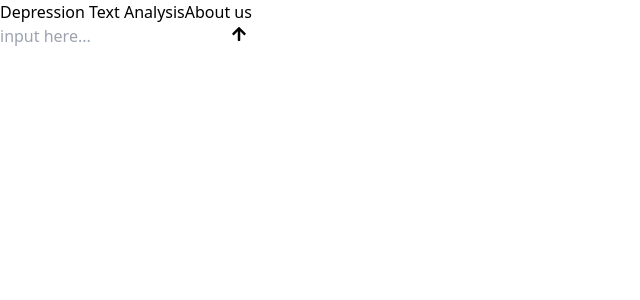
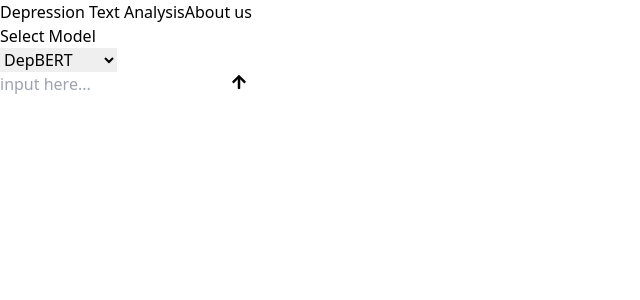
Before and after one commit to ApichaTop/Final_webApp, a React (Vite) app: page / in a window 1280 px wide. Shown: the top 300 px of the page, without its empty margins (0-640 px from the left). Built offline with nearby package versions, Linux system fonts and the light colour scheme.

Commit message:
commit:model selection

```diff
--- a/src/App.tsx
+++ b/src/App.tsx
@@ -1,27 +1,35 @@
 import React, { useState } from 'react';
 import { FaArrowUp } from "react-icons/fa";
+
 function App() {
     const [inputText, setInputText] = useState('');
     const [prediction, setPrediction] = useState<{ [key: string]: number } | null>(null);
+    const [selectedModel, setSelectedModel] = useState('DepBERT');
+    // const [modelFromBackend, setModelFromBackend] = useState('');
 
     const handleInputChange = (event: React.ChangeEvent<HTMLInputElement>) => {
         setInputText(event.target.value);
     };
 
+    const handleModelChange = (event: React.ChangeEvent<HTMLSelectElement>) => {
+        setSelectedModel(event.target.value);
+    };
+
     const handleSubmit = async () => {
         try {
-            const response = await fetch('http://127.0.0.1:8000/predict', {
+            const response = await fetch(`http://127.0.0.1:8000/predict`, {
                 method: 'POST',
                 headers: {
                     'Content-Type': 'application/json',
                 },
-                body: JSON.stringify({ text: inputText }),
+                body: JSON.stringify({ text: inputText, model: selectedModel }),
             });
 
             if (!response.ok) throw new Error('Prediction failed');
 
             const data = await response.json();
             setPrediction(data.prediction);
+            // setModelFromBackend(data.model);
         } catch (error) {
             console.error('Error:', error);
         }
@@ -32,6 +40,19 @@ function App() {
             <div className="bg-white justify-between flex py-4 px-4">
                 <button className="bg-black text-white p-2 rounded-lg">Depression Text Analysis</button>
                 <button className="bg-black text-white p-2 rounded-lg">About us</button>
+            </div>
+            <div className="mt-4 text-center text-white">
+                <div className='flex flex-row justify-start ml-5'>
+                    <p className='mt-2'>Select Model</p>
+                    <select
+                        className="bg-gray-200 text-black p-2 rounded-md ml-5"
+                        value={selectedModel}
+                        onChange={handleModelChange}
+                    >
+                        <option value="DepBERT">DepBERT</option>
+                        <option value="DepRoBERTa">DepRoBERTa</option>
+                    </select>
+                </div>
             </div>
             <div className="fixed bottom-8 left-[50%] -translate-x-1/2">
                 <input
@@ -50,9 +71,11 @@ function App() {
             <div className="mt-4 text-center text-white">
                 {prediction && (
                     <div>
+                        <p>Model selected in frontend: {selectedModel}</p>
+                        {/* <p>Model used by backend: {modelFromBackend}</p>   */}
                         <p>Text: {inputText}</p>
-                        <p>Non-toxic: {prediction['non-toxic']}</p>
-                        <p>Toxic: {prediction['toxic']}</p>
+                        <p>Normal: {(prediction['normal'] * 100).toFixed(2)}%</p>
+                        <p>Depressed: {(prediction['depressed'] * 100).toFixed(2)}%</p>
                     </div>
                 )}
             </div>
```
Also changed, not shown: 1 other file (tests, documents, lock files or other folders).
